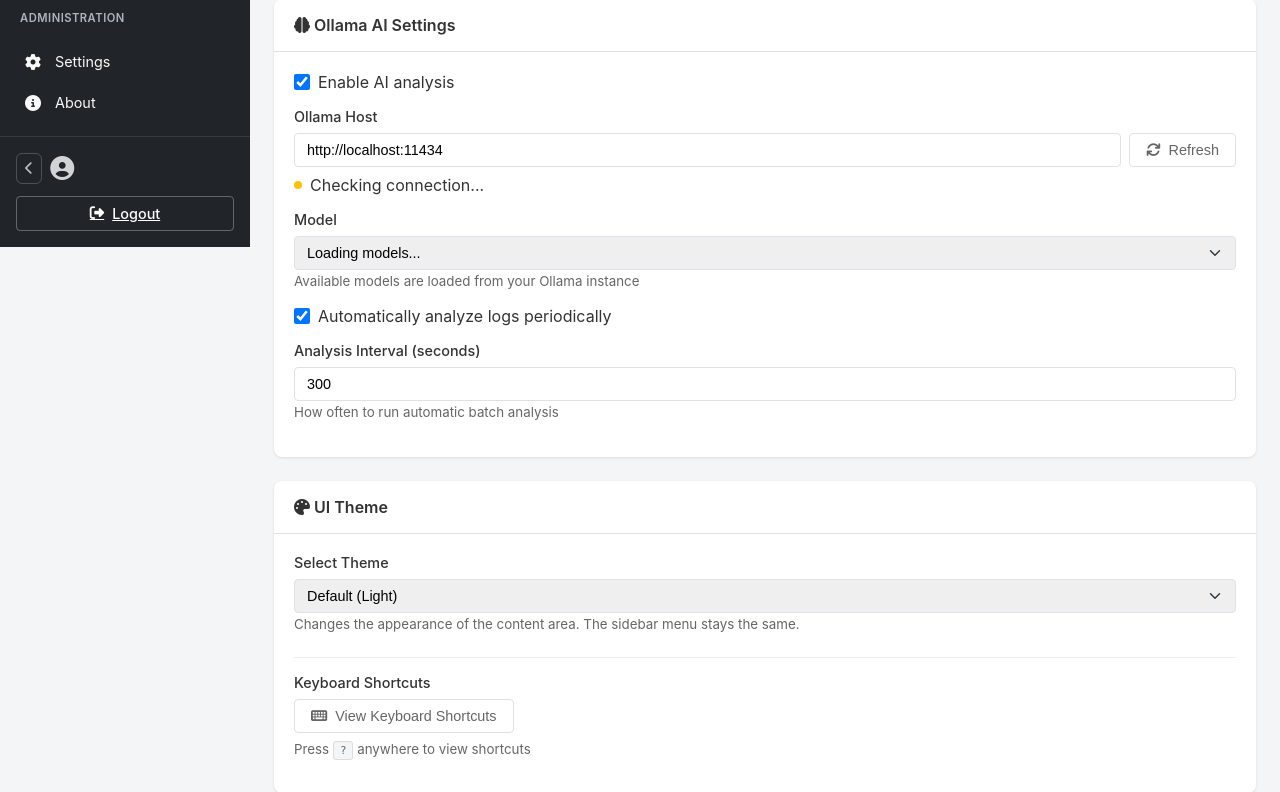
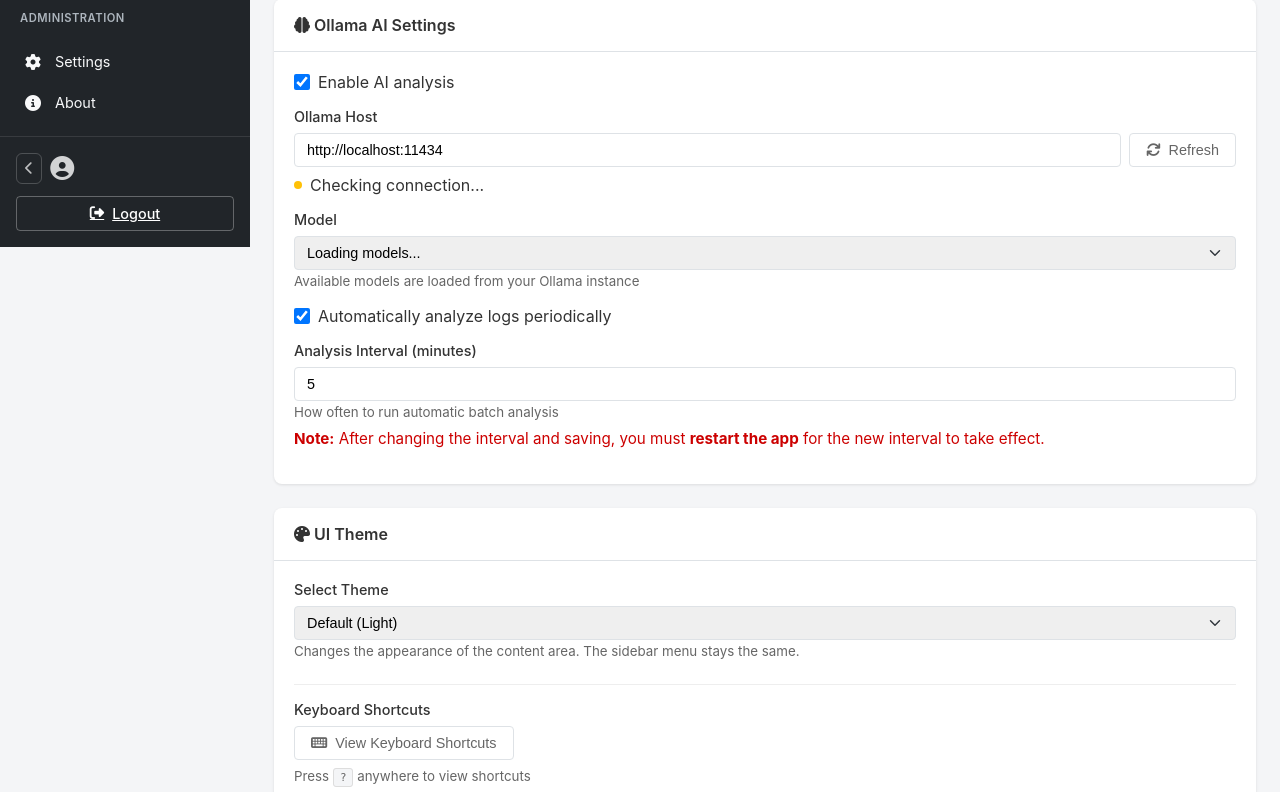
Before and after one commit to ftsiadimos/LogRadarAI, a Flask app: template templates/settings.html in a window 1280 px wide. Shown: the part 553-1345 px from the top of the page. Run offline with Flask 3, Linux system fonts and the light colour scheme; the template is opened without the code that fills it, so the values that code supplies are empty; some libraries are stand-ins or nearby versions.

Commit message:
feat: Update analysis interval settings with restart notice

```diff
--- a/app.py
+++ b/app.py
@@ -351,14 +351,14 @@ def init_services():
     # Get analysis interval (use default if Redis unavailable)
     try:
         settings = redis_client.get_settings() if _redis_available else {}
-        analysis_interval = settings.get('analysis_interval', Config.ANALYSIS_INTERVAL_SECONDS)
+        analysis_interval = settings.get('analysis_interval', Config.ANALYSIS_INTERVAL_MINUTES)
     except:
-        analysis_interval = Config.ANALYSIS_INTERVAL_SECONDS
+        analysis_interval = Config.ANALYSIS_INTERVAL_MINUTES
 
     scheduler.add_job(
         periodic_analysis,
         'interval',
-        seconds=analysis_interval
+        minutes=analysis_interval
     )
     # Schedule cleanup to run immediately and then every hour
     scheduler.add_job(cleanup_task, 'interval', hours=1, next_run_time=datetime.now(timezone.utc))
--- a/config.py
+++ b/config.py
@@ -51,5 +51,5 @@ class Config:
     LOG_RETENTION_HOURS = int(os.environ.get('LOG_RETENTION_HOURS', 2))  # 12 hours
 
     # Analysis
-    ANALYSIS_INTERVAL_SECONDS = int(os.environ.get('ANALYSIS_INTERVAL_SECONDS', 300))  # 5 minutes
+    ANALYSIS_INTERVAL_MINUTES = int(os.environ.get('ANALYSIS_INTERVAL_MINUTES', 5))  # 5 minutes
     MAX_LOGS_PER_ANALYSIS = int(os.environ.get('MAX_LOGS_PER_ANALYSIS', 100))
--- a/services/redis_client.py
+++ b/services/redis_client.py
@@ -409,7 +409,7 @@ class RedisClient:
             'ollama_enabled': True,
             'ollama_host': Config.OLLAMA_HOST,
             'ollama_model': Config.OLLAMA_MODEL,
-            'analysis_interval': Config.ANALYSIS_INTERVAL_SECONDS,
+            'analysis_interval': Config.ANALYSIS_INTERVAL_MINUTES,
             'log_retention_hours': Config.LOG_RETENTION_HOURS,
             'auto_analyze': True,
             'alert_on_critical': True,
--- a/templates/settings.html
+++ b/templates/settings.html
@@ -88,9 +88,12 @@
             </div>
 
             <div class="form-group">
-                <label class="form-label" for="analysisInterval">Analysis Interval (seconds)</label>
-                <input type="number" class="form-control" id="analysisInterval" value="300" min="60">
+                <label class="form-label" for="analysisInterval">Analysis Interval (minutes)</label>
+                <input type="number" class="form-control" id="analysisInterval" value="5" min="1">
                 <small style="color: #666;">How often to run automatic batch analysis</small>
+                <div style="color: #c00; margin-top: 0.5rem; font-size: 0.95em;">
+                    <strong>Note:</strong> After changing the interval and saving, you must <b>restart the app</b> for the new interval to take effect.
+                </div>
             </div>
         </div>
     </div>
```
